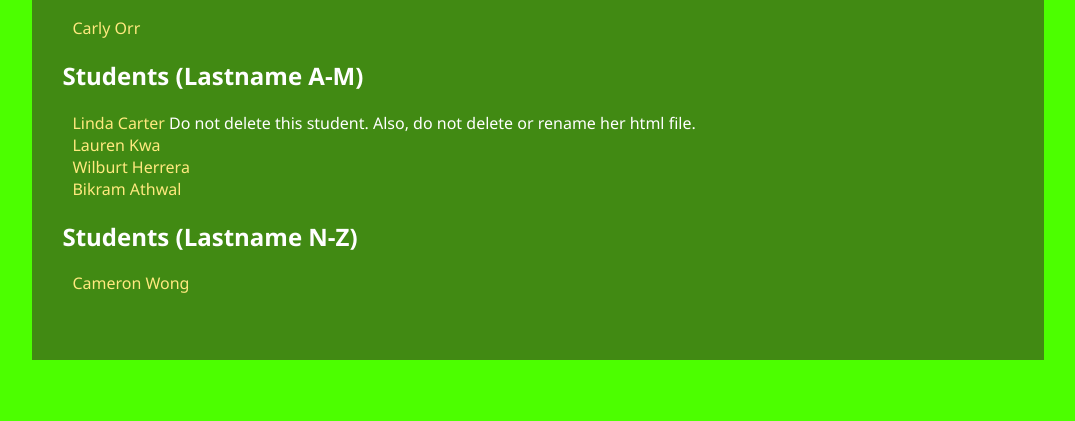
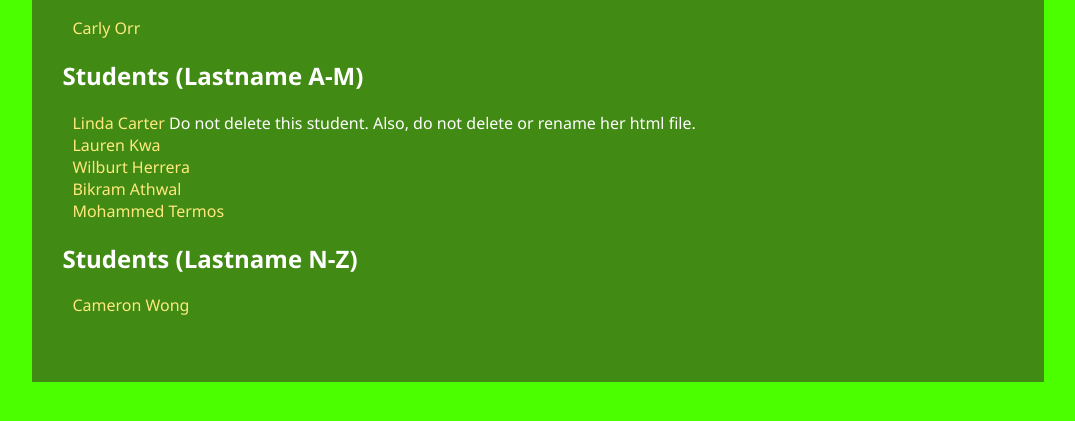
Before and after one commit to formidable255/blueberry, a plain HTML site: page Index.html in a window 1280 px wide. Shown: the part 227-648 px from the top of the page, without its empty margins (102-1177 px from the left). Drawn offline with Linux system fonts and the light colour scheme.

Commit message:
Added all files

```diff
--- a/Index.html
+++ b/Index.html
@@ -25,6 +25,7 @@
             <li><a href="LaurenKwa.html" target="_blank">Lauren Kwa</a></li>
 	    <li><a href="WilburtHerrera.html" target="_blank">Wilburt Herrera</a></li>
             <li><a href="BikramAthwal.html" target="_blank">Bikram Athwal</a></li>
+	    <li><a href="MohammedTermos.html" target ="_blank">Mohammed Termos</a></li>
         </ul>
 
         <h2>Students (Lastname N-Z)</h2>
```
